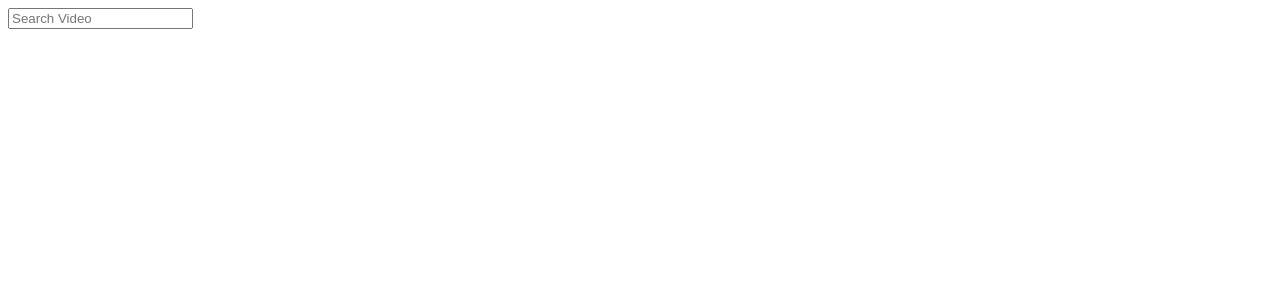
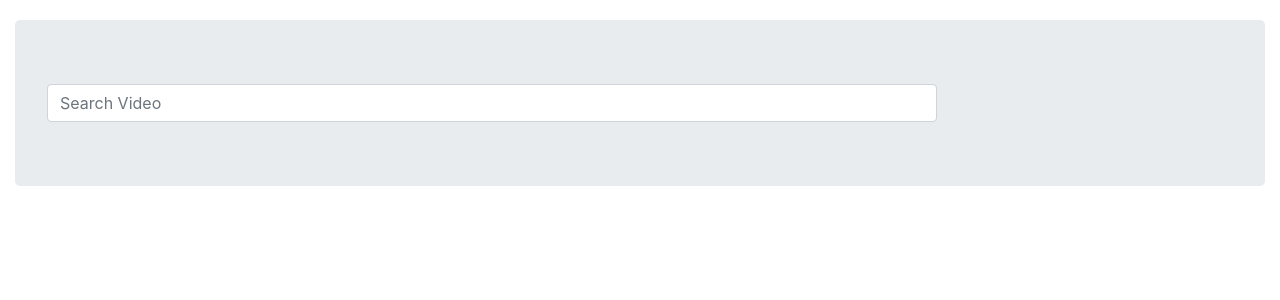
Before and after one commit to prateek951/video-youtube-player-vuejs, a Vue app in the folder video-realtime-stream/: page / in a window 1280 px wide. Shown: the top 300 px of the page. Built offline with nearby package versions, Linux system fonts and the light colour scheme.

Commit message:
video list fine

```diff
--- a/video-realtime-stream/public/index.html
+++ b/video-realtime-stream/public/index.html
@@ -6,6 +6,10 @@
     <meta name="viewport" content="width=device-width,initial-scale=1.0">
     <link rel="icon" href="<%= BASE_URL %>favicon.ico">
     <title>video-realtime-stream</title>
+
+    <!-- Latest compiled and minified CSS -->
+    <link rel="stylesheet" href="//netdna.bootstrapcdn.com/bootstrap/4.1.0/css/bootstrap.min.css">
+
   </head>
   <body>
     <noscript>
--- a/video-realtime-stream/src/App.vue
+++ b/video-realtime-stream/src/App.vue
@@ -1,5 +1,5 @@
 <template>
-    <div>
+    <div class="container-fluid">
         <SearchBar @termChange="onTermChange"/>
         <VideoList :videos="videos"/>
     </div>
--- a/video-realtime-stream/src/components/SearchBar.vue
+++ b/video-realtime-stream/src/components/SearchBar.vue
@@ -1,8 +1,9 @@
 <template>
-    <div>
+    <div class="jumbotron">
         <input type="text" placeholder="Search Video"
         @input="onInput"
-        v-model="video">
+        v-model="video"
+        class="form-control">
     </div>
 </template>
 
@@ -25,5 +26,12 @@ export default {
 
 
 <style scoped>
+    input{
+        width: 75%;
+    }
+    div{
+        text-align:center;
+        margin-top: 20px;
+    }
 
 </style>
--- a/video-realtime-stream/src/components/VideoItem.vue
+++ b/video-realtime-stream/src/components/VideoItem.vue
@@ -1,12 +1,20 @@
 <template>
-    <li>{{video.snippet.title}}</li>
+    <li class="list-group-item">
+        <img :src="thumbnail" alt="">
+        {{video.snippet.title}}
+    </li>
 </template>
 
 
 <script>
 export default {
     props:['video'],
-    name: 'VideoItem'
+    name: 'VideoItem',
+    computed:{
+        thumbnail(){
+            return this.video.snippet.thumbnails.default.url;
+        }
+    }
 }
 </script>
 
--- a/video-realtime-stream/src/components/VideoList.vue
+++ b/video-realtime-stream/src/components/VideoList.vue
@@ -1,6 +1,6 @@
 <template>
-    <ul>
-       <VideoItem v-for="video in videos" :video="video" :key="video"></VideoItem>
+    <ul class="list-group">
+       <VideoItem v-for="video in videos" :video="video" :key="video.etag"></VideoItem>
     </ul>
 </template>
 
```
